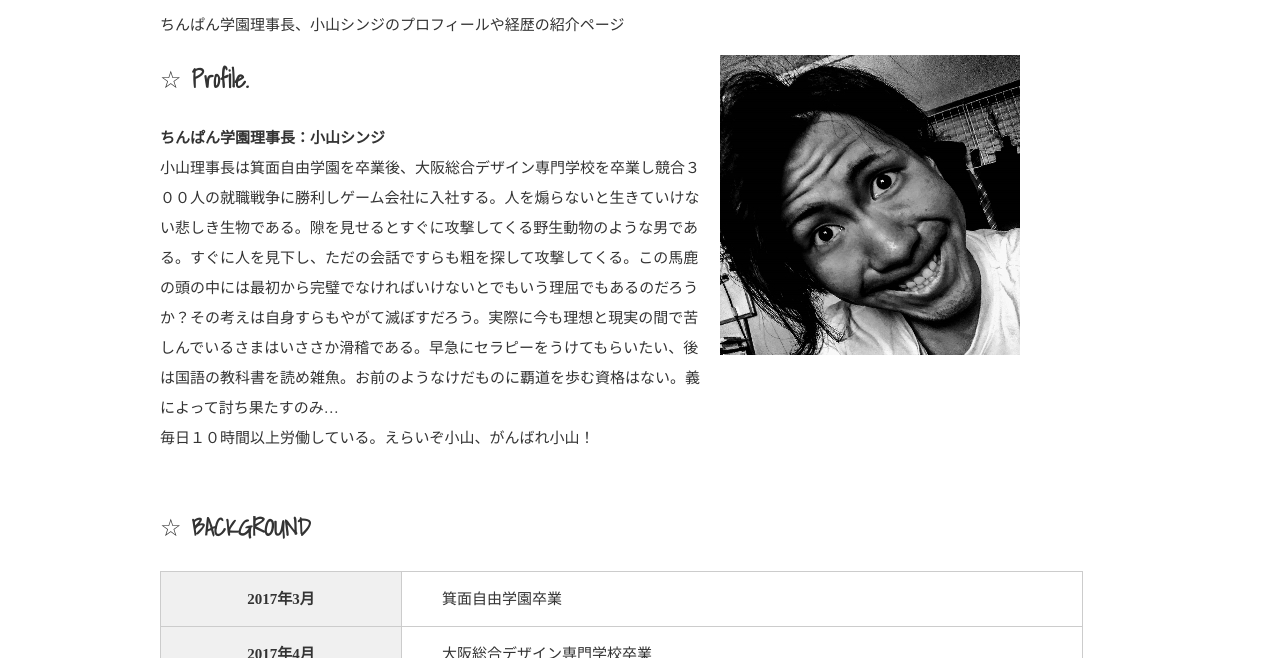
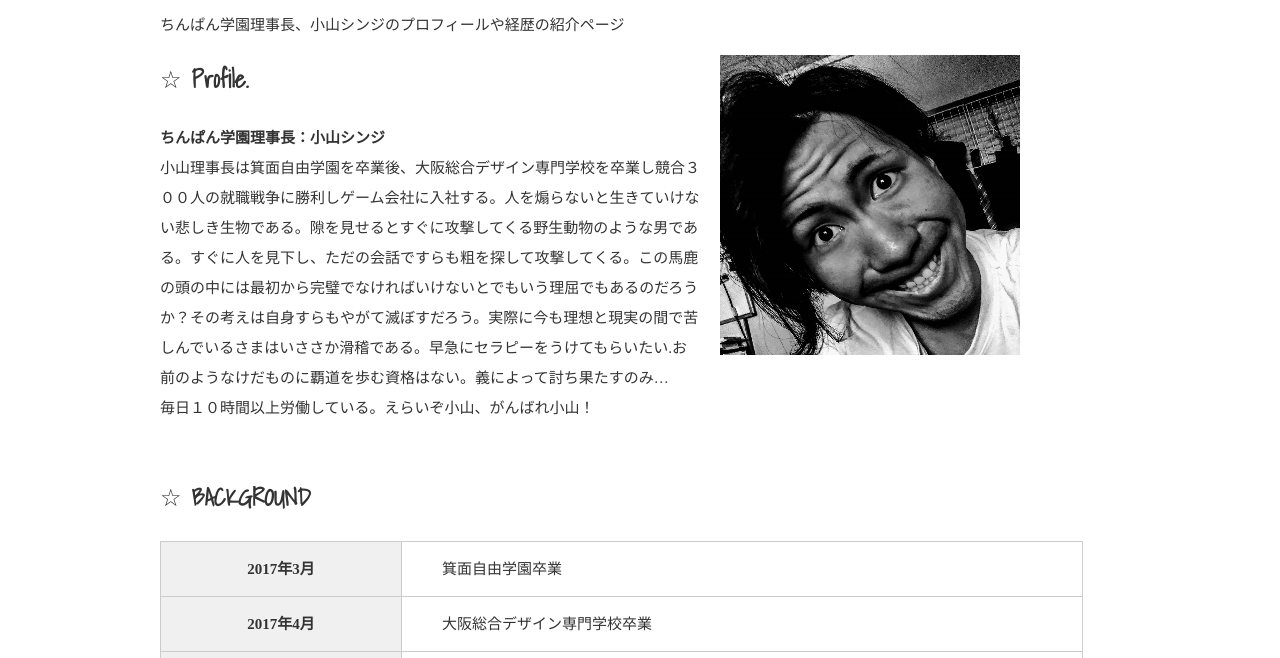
Before and after one commit to kawano0407/timpangakuen, a plain HTML site: page about.html in a window 1280 px wide. Shown: the part 442-1100 px from the top of the page. Drawn offline with Linux system fonts and the light colour scheme.

Commit message:
Update about.html

```diff
--- a/about.html
+++ b/about.html
@@ -30,7 +30,7 @@
       <section class="profile clearfix">
       <div class="profile-txt">
         <h2 class="icon"><b>Profile.</b></h2>
-        <p><span>ちんぱん学園理事長：小山シンジ</span><br>小山理事長は箕面自由学園を卒業後、大阪総合デザイン専門学校を卒業し競合３００人の就職戦争に勝利しゲーム会社に入社する。人を煽らないと生きていけない悲しき生物である。隙を見せるとすぐに攻撃してくる野生動物のような男である。すぐに人を見下し、ただの会話ですらも粗を探して攻撃してくる。この馬鹿の頭の中には最初から完璧でなければいけないとでもいう理屈でもあるのだろうか？その考えは自身すらもやがて滅ぼすだろう。実際に今も理想と現実の間で苦しんでいるさまはいささか滑稽である。早急にセラピーをうけてもらいたい、後は国語の教科書を読め雑魚。お前のようなけだものに覇道を歩む資格はない。義によって討ち果たすのみ…<br>毎日１０時間以上労働している。えらいぞ小山、がんばれ小山！</p>
+        <p><span>ちんぱん学園理事長：小山シンジ</span><br>小山理事長は箕面自由学園を卒業後、大阪総合デザイン専門学校を卒業し競合３００人の就職戦争に勝利しゲーム会社に入社する。人を煽らないと生きていけない悲しき生物である。隙を見せるとすぐに攻撃してくる野生動物のような男である。すぐに人を見下し、ただの会話ですらも粗を探して攻撃してくる。この馬鹿の頭の中には最初から完璧でなければいけないとでもいう理屈でもあるのだろうか？その考えは自身すらもやがて滅ぼすだろう。実際に今も理想と現実の間で苦しんでいるさまはいささか滑稽である。早急にセラピーをうけてもらいたい.お前のようなけだものに覇道を歩む資格はない。義によって討ち果たすのみ…<br>毎日１０時間以上労働している。えらいぞ小山、がんばれ小山！</p>
         </div>
        <img src="koyamakotyo2.jpg" alt="小山理事長"　class="profile-image">
 
```
